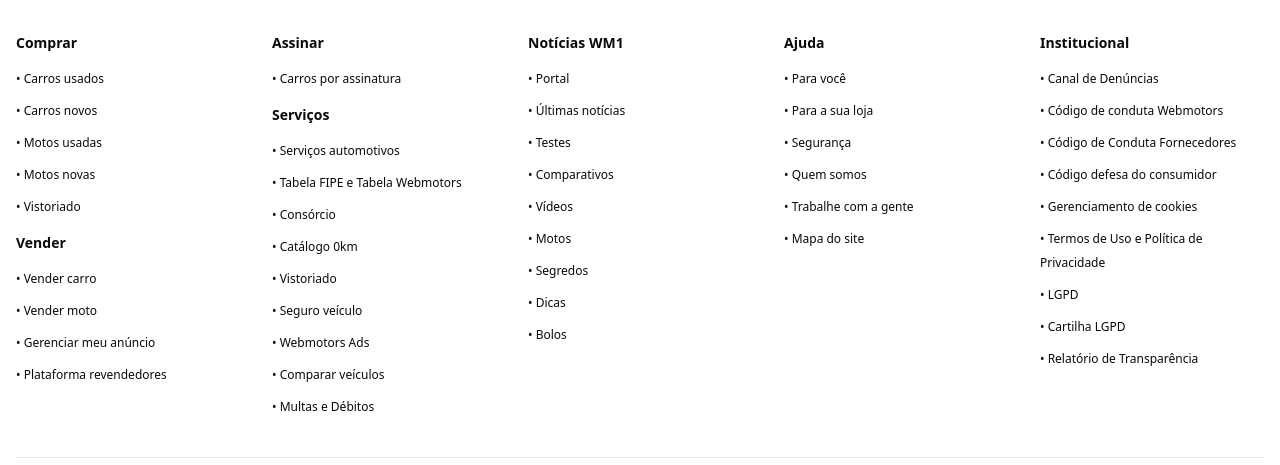
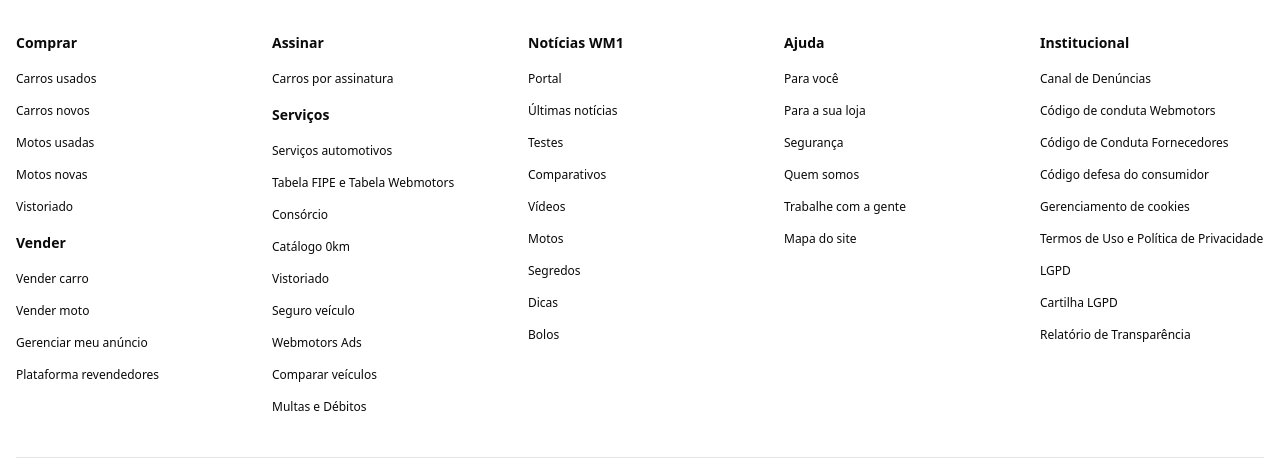
Before and after one commit to senhoradev/store_marketplace, a React (Vite) app: page / in a window 1280 px wide. Shown: the part 1315-1780 px from the top of the page. Built offline with nearby package versions, Linux system fonts and the light colour scheme; no server answers.

Commit message:
feat: puxando os dados dos carros da api; fix: alguns ajustes finos

```diff
--- a/src/app/components/footer.tsx
+++ b/src/app/components/footer.tsx
@@ -13,27 +13,27 @@
         <div className="grid grid-cols-2 gap-8 md:grid-cols-3 lg:grid-cols-5">
           <div>
             <h3 className="text-sm font-bold text-foreground">{footerLinks.comprar.title}</h3>
-            <ul className="mt-3 space-y-2">{footerLinks.comprar.links.map((link) => (<li key={link}><a href="#" className="text-xs text-muted-foreground hover:text-foreground">• {link}</a></li>))}</ul>
+            <ul className="mt-3 space-y-2">{footerLinks.comprar.links.map((link) => (<li key={link}><a href="#" className="text-xs text-muted-foreground hover:text-foreground">{link}</a></li>))}</ul>
             <h3 className="mt-4 text-sm font-bold text-foreground">{footerLinks.comprar.subTitle}</h3>
-            <ul className="mt-3 space-y-2">{footerLinks.comprar.subLinks.map((link) => (<li key={link}><a href="#" className="text-xs text-muted-foreground hover:text-foreground">• {link}</a></li>))}</ul>
+            <ul className="mt-3 space-y-2">{footerLinks.comprar.subLinks.map((link) => (<li key={link}><a href="#" className="text-xs text-muted-foreground hover:text-foreground">{link}</a></li>))}</ul>
           </div>
           <div>
             <h3 className="text-sm font-bold text-foreground">{footerLinks.assinar.title}</h3>
-            <ul className="mt-3 space-y-2">{footerLinks.assinar.links.map((link) => (<li key={link}><a href="#" className="text-xs text-muted-foreground hover:text-foreground">• {link}</a></li>))}</ul>
+            <ul className="mt-3 space-y-2">{footerLinks.assinar.links.map((link) => (<li key={link}><a href="#" className="text-xs text-muted-foreground hover:text-foreground">{link}</a></li>))}</ul>
             <h3 className="mt-4 text-sm font-bold text-foreground">{footerLinks.assinar.subTitle}</h3>
-            <ul className="mt-3 space-y-2">{footerLinks.assinar.subLinks.map((link) => (<li key={link}><a href="#" className="text-xs text-muted-foreground hover:text-foreground">• {link}</a></li>))}</ul>
+            <ul className="mt-3 space-y-2">{footerLinks.assinar.subLinks.map((link) => (<li key={link}><a href="#" className="text-xs text-muted-foreground hover:text-foreground">{link}</a></li>))}</ul>
           </div>
           <div>
             <h3 className="text-sm font-bold text-foreground">{footerLinks.noticias.title}</h3>
-            <ul className="mt-3 space-y-2">{footerLinks.noticias.links.map((link) => (<li key={link}><a href="#" className="text-xs text-muted-foreground hover:text-foreground">• {link}</a></li>))}</ul>
+            <ul className="mt-3 space-y-2">{footerLinks.noticias.links.map((link) => (<li key={link}><a href="#" className="text-xs text-muted-foreground hover:text-foreground">{link}</a></li>))}</ul>
           </div>
           <div>
             <h3 className="text-sm font-bold text-foreground">{footerLinks.ajuda.title}</h3>
-            <ul className="mt-3 space-y-2">{footerLinks.ajuda.links.map((link) => (<li key={link}><a href="#" className="text-xs text-muted-foreground hover:text-foreground">• {link}</a></li>))}</ul>
+            <ul className="mt-3 space-y-2">{footerLinks.ajuda.links.map((link) => (<li key={link}><a href="#" className="text-xs text-muted-foreground hover:text-foreground">{link}</a></li>))}</ul>
           </div>
           <div>
             <h3 className="text-sm font-bold text-foreground">{footerLinks.institucional.title}</h3>
-            <ul className="mt-3 space-y-2">{footerLinks.institucional.links.map((link) => (<li key={link}><a href="#" className="text-xs text-muted-foreground hover:text-foreground">• {link}</a></li>))}</ul>
+            <ul className="mt-3 space-y-2">{footerLinks.institucional.links.map((link) => (<li key={link}><a href="#" className="text-xs text-muted-foreground hover:text-foreground">{link}</a></li>))}</ul>
           </div>
         </div>
         <div className="mt-10 border-t border-border pt-6 text-center">
--- a/src/app/components/header.tsx
+++ b/src/app/components/header.tsx
@@ -30,7 +30,7 @@
             <input
               type="text"
               placeholder="Buscar 'SUV 2010'..."
-              className="h-9 w-48 rounded-md border border-input bg-background px-3 pr-9 text-sm placeholder:text-muted-foreground focus:outline-none focus:ring-2 focus:ring-ring lg:w-64"
+              className="h-9 w-48 rounded-md border border-ring border-input bg-background px-3 pr-9 text-sm placeholder:text-muted-foreground focus:outline-none  lg:w-64"
             />
             <Search className="absolute right-3 top-1/2 h-4 w-4 -translate-y-1/2 text-muted-foreground" />
           </div>
--- a/src/app/components/products.tsx
+++ b/src/app/components/products.tsx
@@ -2,8 +2,10 @@
 import {Vehicle} from "@/src/app/services/api";
 
 
-
-export function ProductGrid({vehicles}: Vehicle[]) {
+type props = {
+  vehicles: Vehicle[]
+}
+export function ProductGrid({vehicles}: props) {
   return (
     <section id="produtos" className="bg-muted py-12 md:py-16">
       <div className="mx-auto max-w-7xl px-4">
@@ -32,8 +34,8 @@
 
               <div className="flex items-start justify-between p-4">
                 <div>
-                  <h3 className="font-bold text-foreground uppercase">{vehicle.name}</h3>
-                  <p className="text-sm text-muted-foreground">{vehicle.type}</p>
+                  <h3 className="font-bold text-foreground uppercase">{vehicle.title}</h3>
+                  <p className="text-sm text-muted-foreground">{vehicle.bodyType}</p>
                 </div>
                 <span className="text-xs text-muted-foreground text-right">
                   (REDIRECT PRA<br />PÁGINA DO<br />PRODUTO)
--- a/src/app/pages/home-page.tsx
+++ b/src/app/pages/home-page.tsx
@@ -6,7 +6,7 @@
 import {ProductGrid} from "../components/products";
 import {ContactBanner} from "../components/contact-banner";
 import {Footer} from "../components/footer";
-import {Vehicle, vehicleApi, UserData} from "@/src/app/services/api";
+import {Vehicle, vehicleApi, UserData} from "../services/api";
 
 type props = {
   user: UserData | null;
--- a/src/app/pages/login-page.tsx
+++ b/src/app/pages/login-page.tsx
@@ -50,12 +50,9 @@
   };
 
   return (
-    <div className="min-h-screen w-full relative flex items-center justify-center bg-black">
-      {/* Background */}
-      <div
-        className="absolute inset-0 bg-cover bg-center blur-sm scale-105"
-        style={{ backgroundImage: `url(${carBackgroundB64})` }}
-      />
+    <div className="min-h-screen w-full relative flex items-center justify-center bg-black bg-no-repeat bg-cover"
+         style={{ backgroundImage: `url(${carBackgroundB64})` }}
+    >
 
       {/* Overlay escuro */}
       <div className="absolute inset-0 bg-black/60" />
--- a/src/app/services/api.ts
+++ b/src/app/services/api.ts
@@ -83,6 +83,7 @@
 }
 
 export interface Vehicle {
+  id: string
   title: string;
   description: string;
   price: number;
--- a/src/styles/theme.css
+++ b/src/styles/theme.css
@@ -8,7 +8,7 @@
   --card-foreground: oklch(0.145 0 0);
   --popover: oklch(1 0 0);
   --popover-foreground: oklch(0.145 0 0);
-  --primary: #030213;
+  --primary: #871818;
   --primary-foreground: oklch(1 0 0);
   --secondary: oklch(0.95 0.0058 264.53);
   --secondary-foreground: #030213;
```
